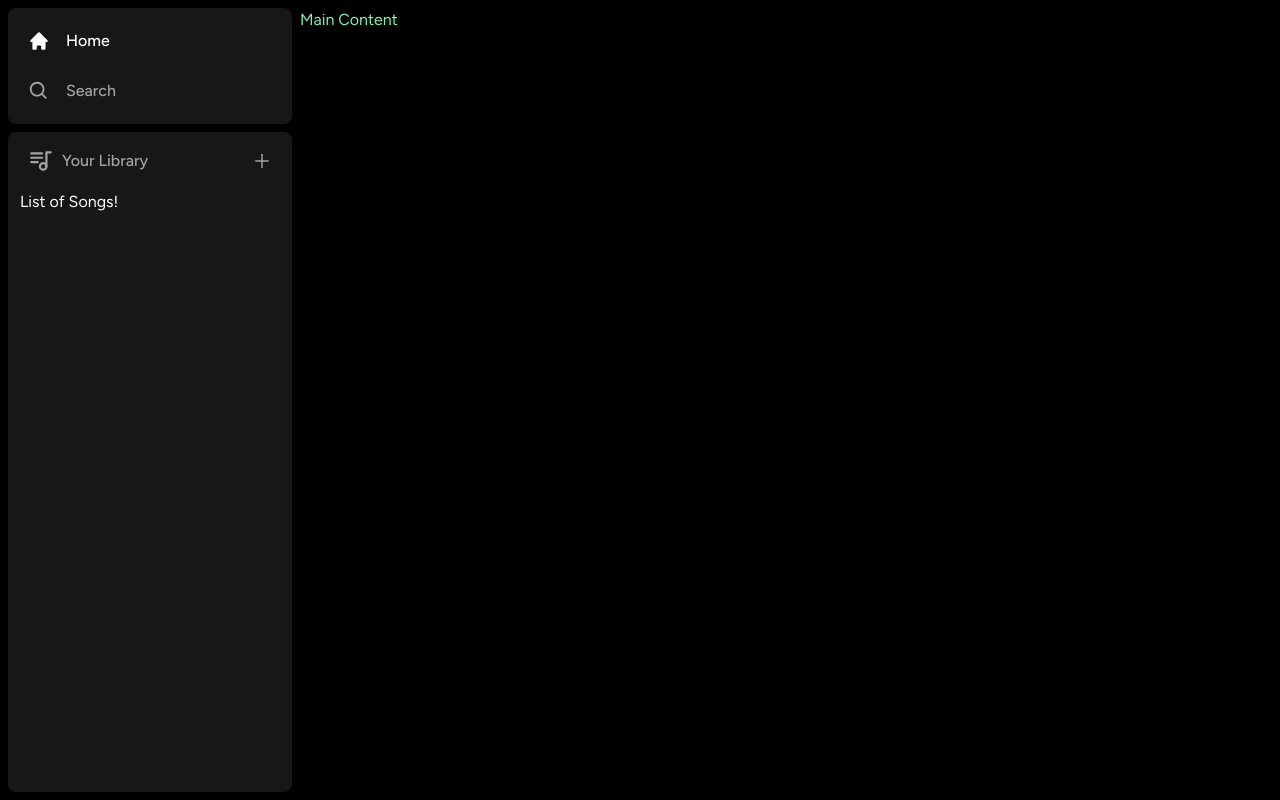
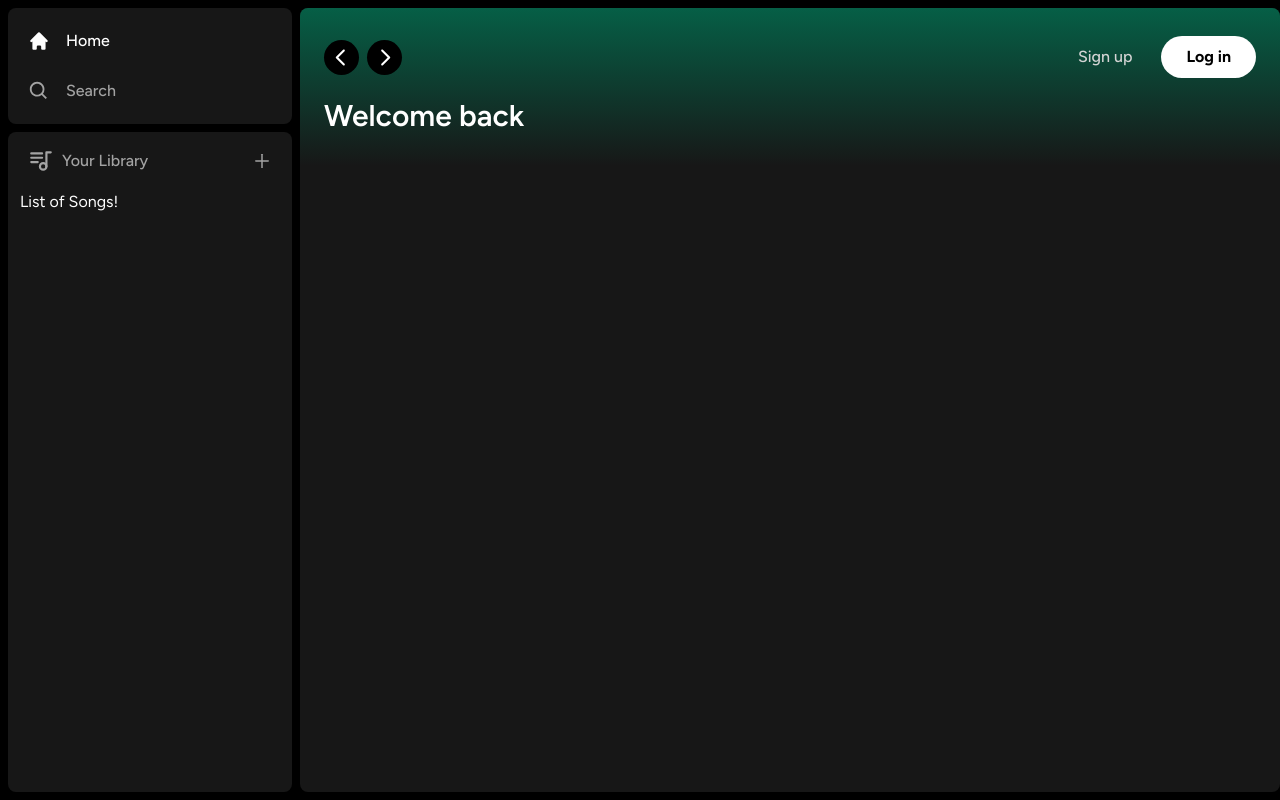
Before and after one commit to SaadEssam/Spotify-clone, a Next.js app: page / in a window 1280 px wide. Built offline with nearby package versions, Linux system fonts and the light colour scheme.

Commit message:
Build a Header component

```diff
--- a/app/(site)/page.tsx
+++ b/app/(site)/page.tsx
@@ -1,5 +1,13 @@
+import Header from "@/components/Header";
+
 export default function Home() {
   return (
-    <div className="text-green-300">Main Content</div>
+    <div className="bg-neutral-900 rounded-lg h-full w-full overflow-hidden overflow-y-auto">
+      <Header>
+        <div className="mb-2">
+          <h1 className="text-white text-3xl font-semibold">Welcome back</h1>
+        </div>
+      </Header>
+    </div>
   );
 }
--- /dev/null
+++ b/components/Button.tsx
@@ -0,0 +1,28 @@
+import { forwardRef } from "react";
+import { twMerge } from "tailwind-merge";
+
+interface ButtonProps extends React.ButtonHTMLAttributes<HTMLButtonElement> {}
+
+const Button = forwardRef<HTMLButtonElement, ButtonProps>(
+  ({ className, children, disabled, type = "button", ...props }, ref) => {
+    return (
+      <button
+        type={type}
+        className={twMerge(
+          `
+    w-full rounded-full bg-green-500 border border-transparent px-3 py-3 disabled:cursor-not-allowed disabled:opacity-50 text-black font-bold hover:opacity-75 transition`,
+          className
+        )}
+        disabled={disabled}
+        ref={ref}
+        {...props}
+      >
+        {children}
+      </button>
+    );
+  }
+);
+
+Button.displayName = "Button";
+
+export default Button;
--- /dev/null
+++ b/components/Header.tsx
@@ -0,0 +1,76 @@
+"use client";
+
+import { useRouter } from "next/navigation";
+import { twMerge } from "tailwind-merge";
+
+import { RxCaretLeft, RxCaretRight } from "react-icons/rx";
+import { HiHome } from "react-icons/hi";
+import { BiSearch } from "react-icons/bi";
+
+import Button from "./Button";
+
+interface HeaderProps {
+  children: React.ReactNode;
+  className?: string;
+}
+
+const Header: React.FC<HeaderProps> = ({ children, className }) => {
+  const router = useRouter();
+
+  const handleLogout = () => {
+    // Handle logout
+  };
+  return (
+    <div
+      className={twMerge(
+        `h-fit bg-gradient-to-b from-emerald-800 p-6`,
+        className
+      )}
+    >
+      <div className="w-full mb-4 flex items-center justify-between">
+        <div className="hidden md:flex gap-x-2 items-center">
+          <button
+            onClick={() => router.back()}
+            className="rounded-full bg-black flex items-center justify-center hover:opacity-75 transition"
+          >
+            <RxCaretLeft size={35} className="text-white" />
+          </button>
+          <button
+            onClick={() => router.forward()}
+            className="rounded-full bg-black flex items-center justify-center hover:opacity-75 transition"
+          >
+            <RxCaretRight size={35} className="text-white" />
+          </button>
+        </div>
+        <div className="flex md:hidden gap-x-2 items-center">
+          <button className="rounded-full p-2 bg-white flex items-center justify-center hover:opacity-75 transition">
+            <HiHome size={20} className="text-black" />
+          </button>
+          <button className="rounded-full p-2 bg-white flex items-center justify-center hover:opacity-75 transition">
+            <BiSearch size={20} className="text-black" />
+          </button>
+        </div>
+        <div className="flex justify-between items-center gap-x-4">
+          <>
+            <div>
+              <Button
+                onClick={() => {}}
+                className="bg-transparent text-neutral-300 font-medium"
+              >
+                Sign up
+              </Button>
+            </div>
+            <div>
+              <Button onClick={() => {}} className="bg-white px-6 py-2">
+                Log in
+              </Button>
+            </div>
+          </>
+        </div>
+      </div>
+      {children}
+    </div>
+  );
+};
+
+export default Header;
```
